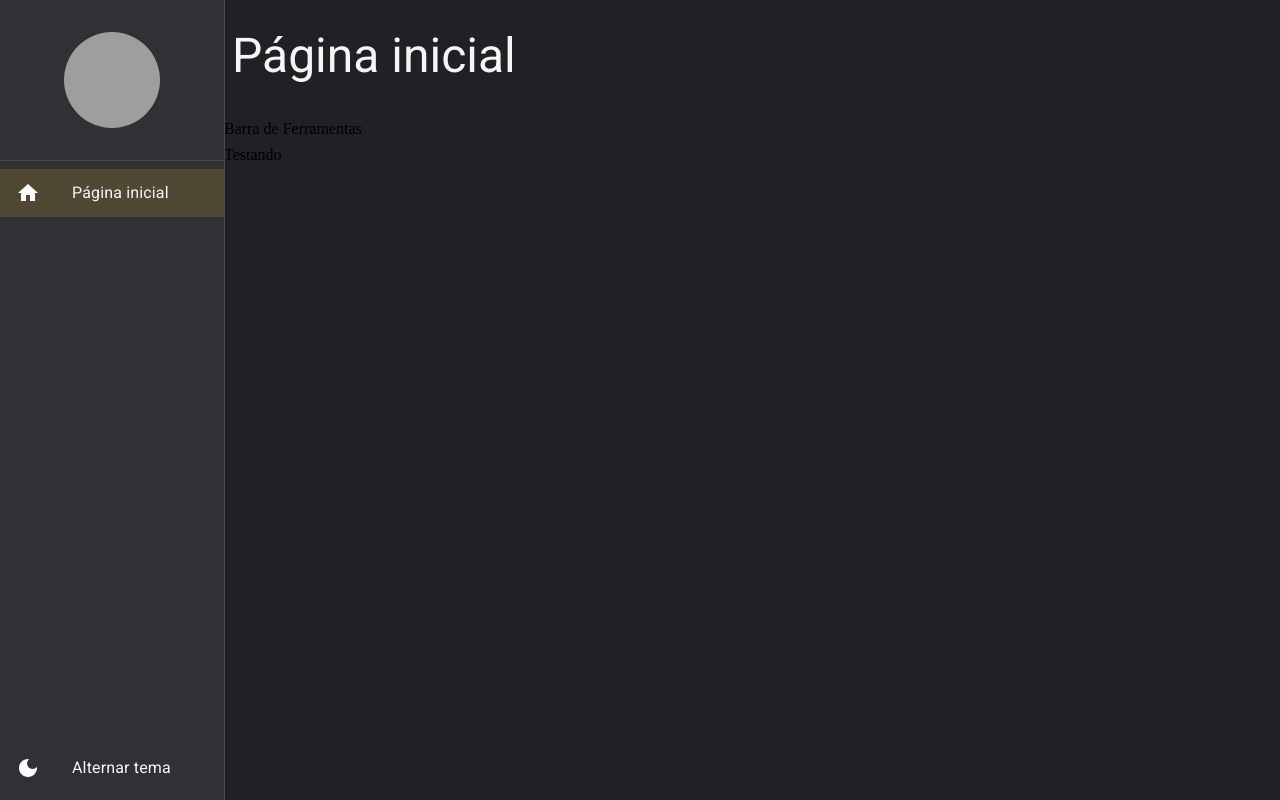
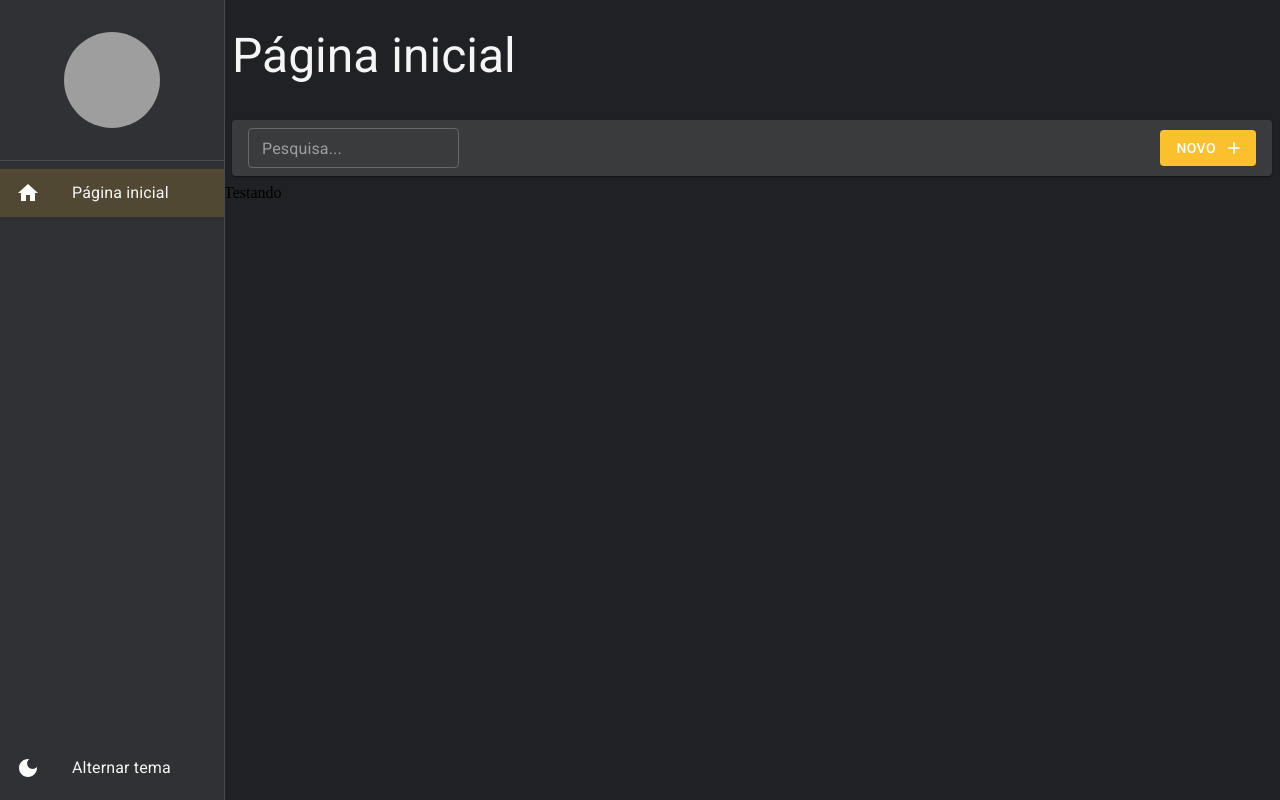
Before and after one commit to CristianoSFMothe/app-user, a React (Create React App) app: page /page-home in a window 1280 px wide. Built offline with nearby package versions, Linux system fonts and the light colour scheme; grey boxes are pictures that could not be loaded.

Commit message:
:rocket: feat: Barra de ferramentas

```diff
--- a/src/pages/dashboard/Dasboard.tsx
+++ b/src/pages/dashboard/Dasboard.tsx
@@ -1,10 +1,15 @@
 import {LayoutBasePagina} from '../../shared/layout';
+import {Toolbar} from '../../shared/components';
 
 export const Dasboard = () => {
   return (
     <LayoutBasePagina
       title='Página inicial'
-      toolbar={<>Barra de Ferramentas</>}
+      toolbar={(
+        <Toolbar
+          showInputSearch
+        />
+      )}
     >
       Testando
     </LayoutBasePagina>
--- a/src/shared/components/index.ts
+++ b/src/shared/components/index.ts
@@ -1 +1,2 @@
 export * from './menu-lateral/MenuLateral';
+export * from './toolbar/Toolbar';
--- /dev/null
+++ b/src/shared/components/toolbar/Toolbar.tsx
@@ -0,0 +1,60 @@
+import {Box, Button, Icon, Paper, TextField, useTheme} from '@mui/material';
+
+interface IToolbarPropos {
+  textSearch?: string;
+  showInputSearch?: boolean;
+  changeSearchText?: (newText: string) => void;
+  textButtonNew?: string;
+  showButtonNew?: boolean;
+  clickButton?: () => void;
+}
+
+export const Toolbar: React.FC<IToolbarPropos> = ({
+  textSearch = '',
+  showInputSearch = false,
+  changeSearchText,
+  clickButton,
+  textButtonNew= 'Novo',
+  showButtonNew = true,
+
+}) => {
+  const theme = useTheme();
+  return (
+    <Box
+      id='toolbar-list'
+      gap={1}
+      marginX={1}
+      padding={1}
+      paddingX={2}
+      display='flex'
+      alignItems='center'
+      component={Paper}
+      height={theme.spacing(5)}
+    >
+      {showInputSearch && (
+        <TextField
+          id='searchbar'
+          size='small'
+          placeholder='Pesquisa...'
+          value={textSearch}
+          onChange={(e) => changeSearchText?.(e.target.value)}
+        />
+      )}
+      <Box flex={1} display='flex' justifyContent='end'>
+        {showButtonNew && (
+          <Button
+            id='button-search'
+            color='primary'
+            disableElevation
+            variant='contained'
+            onClick={clickButton}
+            endIcon={<Icon>add</Icon>}
+          >{textButtonNew}
+          </Button>
+        )}
+      </Box>
+
+
+    </Box>
+  );
+};
```
